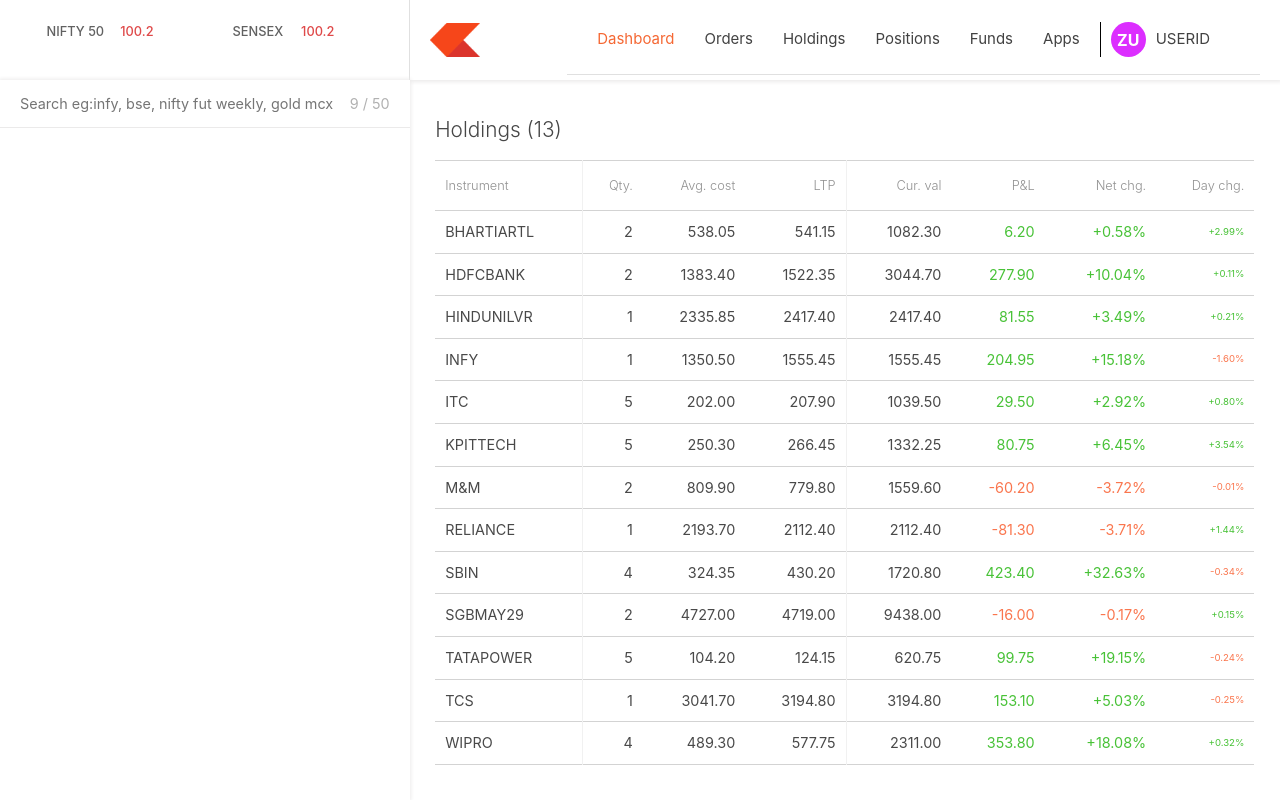
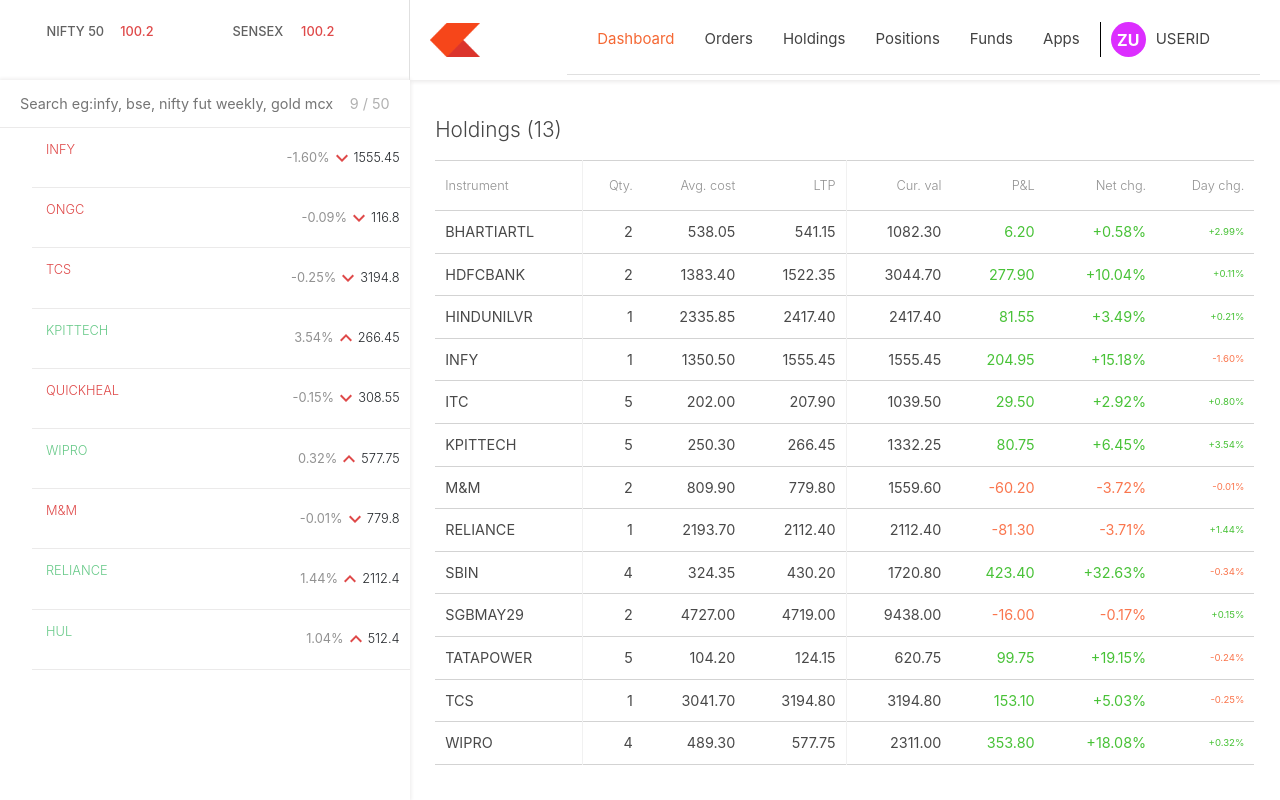
Before and after one commit to Ayushibansiwal/ZerodaClone, a React (Vite) app in the folder Dashboard/: page /holdings in a window 1280 px wide. Built offline with nearby package versions, Linux system fonts and the light colour scheme.

Commit message:
working on watchlist component!

```diff
--- a/Dashboard/package.json
+++ b/Dashboard/package.json
@@ -12,14 +12,17 @@
   "dependencies": {
     "@emotion/react": "^11.14.0",
     "@emotion/styled": "^11.14.1",
+    "@fontsource/roboto": "^5.2.10",
     "@mui/icons-material": "^9.2.0",
     "@mui/material": "^9.2.0",
+    "@mui/styled-engine-sc": "^9.1.1",
     "axios": "^1.18.1",
     "chart.js": "^4.5.1",
     "react": "^19.2.7",
     "react-chartjs-2": "^5.3.1",
     "react-dom": "^19.2.7",
-    "react-router-dom": "^7.18.1"
+    "react-router-dom": "^7.18.1",
+    "styled-components": "^6.4.3"
   },
   "devDependencies": {
     "@eslint/js": "^10.0.1",
--- a/Dashboard/src/components/WatchList.jsx
+++ b/Dashboard/src/components/WatchList.jsx
@@ -1,5 +1,10 @@
-import React from "react";
-
+import React , {useState}from "react";
+import {Tooltip, Grow} from "@mui/material";
+import { watchlist } from "../data/data";
+import KeyboardArrowDownIcon from '@mui/icons-material/KeyboardArrowDown';
+import KeyboardArrowUpIcon from '@mui/icons-material/KeyboardArrowUp';
+import ShowChartIcon from '@mui/icons-material/ShowChart';
+import MoreHorizIcon from '@mui/icons-material/MoreHoriz';
 const WatchList = () => {
   return (
     <div className="watchlist-container">
@@ -11,12 +16,94 @@
           placeholder="Search eg:infy, bse, nifty fut weekly, gold mcx"
           className="search"
         />
-        <span className="counts"> 9 / 50</span>
+        <span className="counts"> {watchlist.length} / 50</span>
       </div>
 
-      <ul className="list"></ul>
+      <ul className="list">
+        {watchlist.map((stock,index)=>{
+            return <WatchListItem stock={stock}  key={index}/>
+        })}
+      </ul>
     </div>
   );
 };
 
 export default WatchList;
+
+const  WatchListItem = ({stock}) => {
+
+  const [showWatchListActions, setShowWatchListActions] = useState(false);
+
+  const handleMouseEnter = (e)=>{
+      setShowWatchListActions(!showWatchListActions);
+  }
+
+  const handleMouseExit = (e)=>{
+      setShowWatchListActions(false);
+  }
+  return (<li onMouseEnter={handleMouseEnter} onMouseLeave={handleMouseExit}>
+      <div className="item">
+        <p className={stock.isDown ? "down" : "up"}>
+          {stock.name}
+        </p>
+        <div className="itemInfo">
+          <span className="percent">{stock.percent}</span>
+          {
+            stock.isDown ?
+            <KeyboardArrowDownIcon className="down"/> :  <KeyboardArrowUpIcon className="down"/>
+          }
+
+          <span className="price">{stock.price}</span>
+        </div>
+      </div>
+      {
+        showWatchListActions && <WatchListActions uid={stock.name}/>
+      }
+  </li>)
+}
+
+const WatchListActions = ({uid})=>{
+    return (
+      <span className="actions">
+        <span>
+           <Tooltip
+              title="Buy (B)"
+              placement="top"
+              arrow
+              TransitionComponent={Grow}
+            >
+              <button className="buy">Buy</button>
+           </Tooltip>
+           <Tooltip
+              title="Sell (S)"
+              placement="top"
+              arrow
+              TransitionComponent={Grow}
+            >
+              <button className="sell">Sell</button>
+           </Tooltip>
+           <Tooltip
+              title="Analytics (A)"
+              placement="top"
+              arrow
+              TransitionComponent={Grow}
+            >
+              <button className="action">
+                <ShowChartIcon className="icon"/>
+              </button>
+
+           </Tooltip>
+           <Tooltip
+              title="More"
+              placement="top"
+              arrow
+              TransitionComponent={Grow}
+            >
+              <button className="action">
+                <MoreHorizIcon className="icon"/>
+              </button>
+           </Tooltip>
+        </span>
+      </span>
+    )
+}
```
Also changed, not shown: 1 other file (tests, documents, lock files or other folders).
